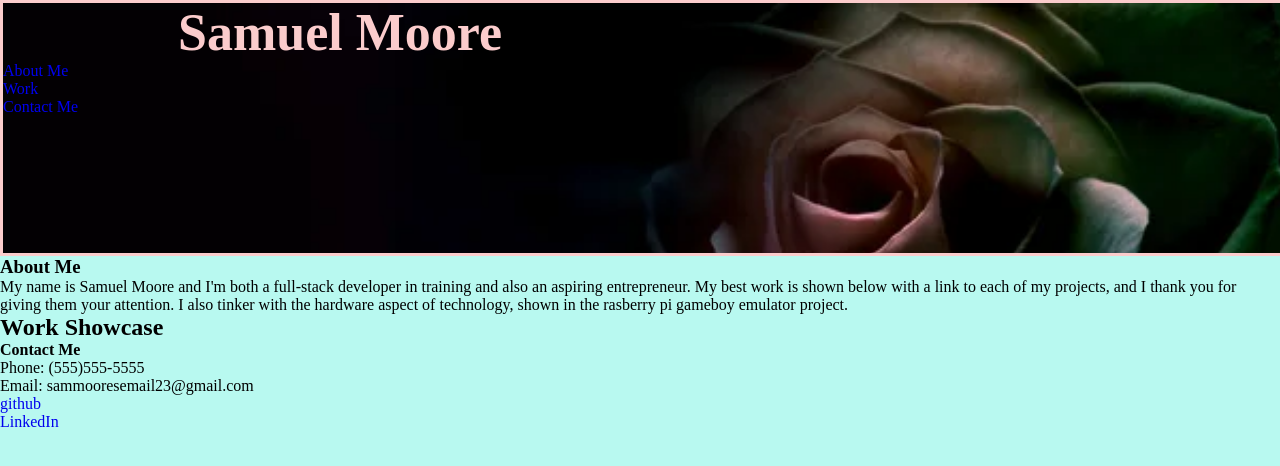
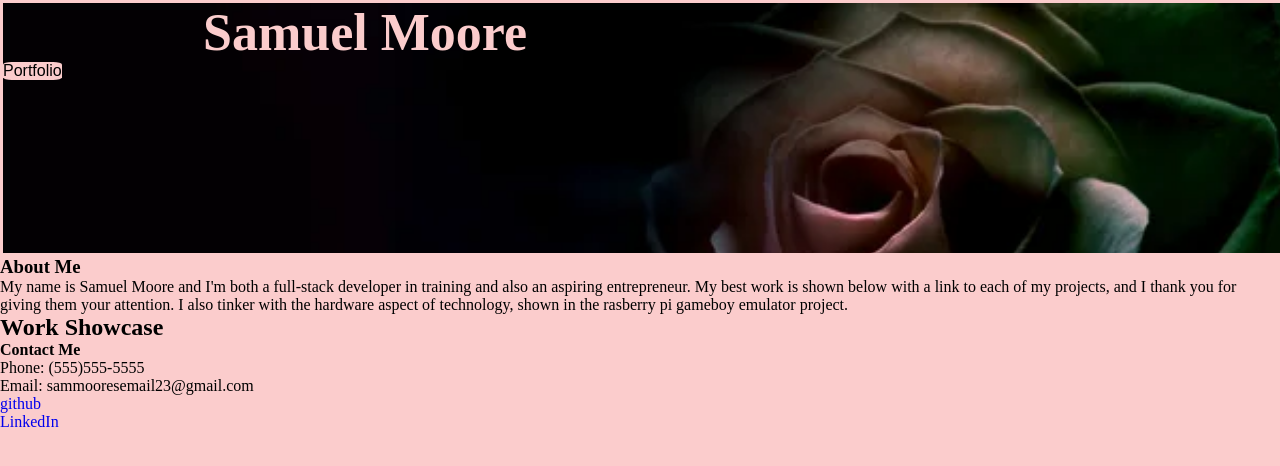
Before and after one commit to sammooreprogramming/Sam-Moore-Final-Portfolio, a plain HTML site: page index.html in a window 1280 px wide. Drawn offline with Linux system fonts and the light colour scheme.

Commit message:
Dropdown menu complete

```diff
--- a/assets/css/style.css
+++ b/assets/css/style.css
@@ -13,9 +13,9 @@
     body {
          height:100%;
          width: 100%;
-        background-color: var(--primary-color);
+        background-color: var(--secondary-color);
 
-
+        /* Begin header */
 
     }
 
@@ -35,19 +35,57 @@
         font-size: 52px;
         font-family: 'Times New Roman', Times, serif;
         color: var(--secondary-color);
-        padding: 0px 0px 0px 175px;
+        margin:auto;
+        padding-left: 200px;
+        border-bottom: 4px;
+    }
+        /*     Dropdown Button     */
 
-
+    .dropbtn {
+        background-color: var(--secondary-color);
+        color: var(--tertiary-color);
+        padding: px;
+        font-size: 16px;
+        position: absolute;
+        border: 2px;
+        border-radius: 15%;
+        border-color: var(--primary-color);
+        position: sticky;
     }
 
-    nav {
-
+    /* This container div positions the dropdown menu */
+    .dropdown {
+        position: relative;
+        display: inline-block;
+        padding: 120 px;
     }
 
+    /*Dropdown content*/
+    .dropdown-content {
+        display: none;
+        position: absolute;
+        background-color: var(--primary-color);
+        min-width: 160px;
+        z-index: 1;
+    }
+        /* Links */
+    .dropdown-content a {
+        color:black;
+        padding: 12px 16px;
+        text-decoration: none;
+        display: block;
+    }
 
-    header nav ul li a {
+    /* change links color on hover */
+    .dropdown-content a:hover {
+        background-color: var(--primary-color);
+    }
 
+    /* show dropdown on hover*/
+    .dropdown:hover .dropdown-content {
+        display:block;
     }
+
 
 
    /* ABOUT ME STYLING */
--- a/index.html
+++ b/index.html
@@ -12,11 +12,15 @@
             <header>
                 <nav>
                     <h1><a href="/" class="name">Samuel Moore</a></h1>
-                    <ul>
-                        <li><a href="#">About Me</a></li>
-                        <li><a href="#">Work</a></li>
-                        <li><a href="#">Contact Me</a></li>
-                    </ul>
+                    <div class="dropdown">
+                        <button class="dropbtn">Portfolio</button>
+                        <div class="dropdown-content">
+                            <a href="/">Home</a>
+                            <a href="#">About Me</a>
+                            <a href="#">Work</a>
+                            <a href="#">Contact Me</a>
+                        </div>
+                    </div>
                 </nav>
             </header>
             <!-------------END navigation & header---------------->
```
